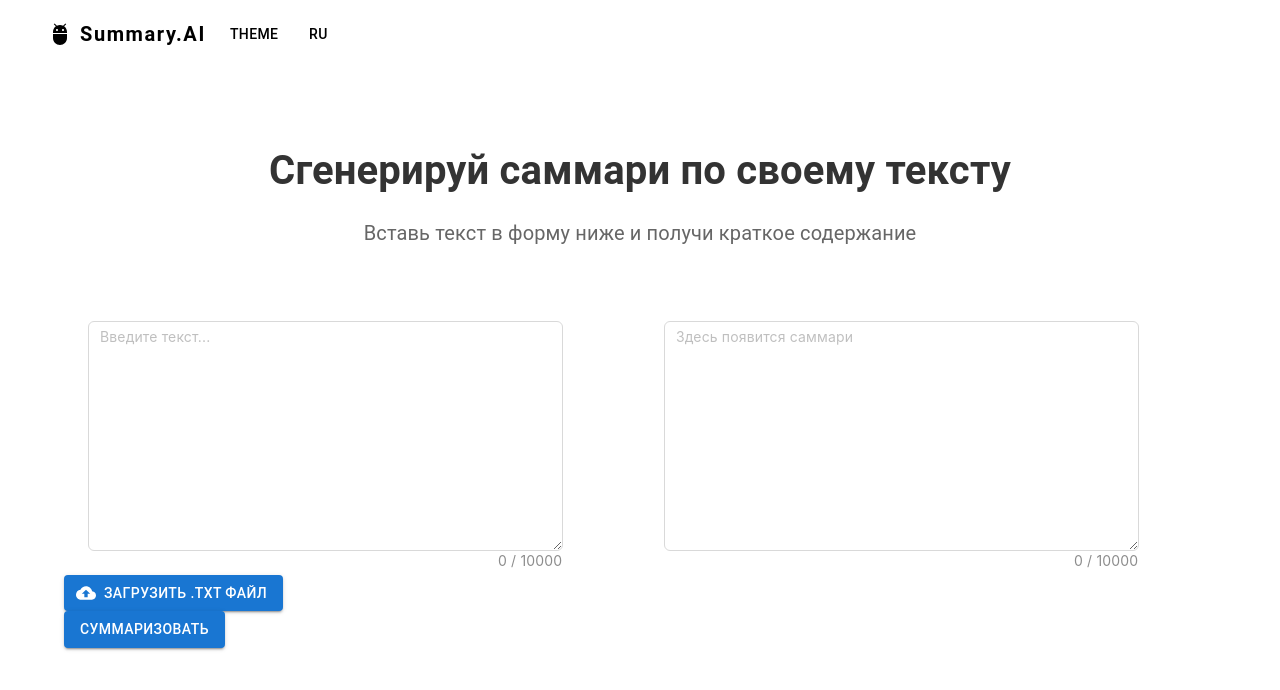
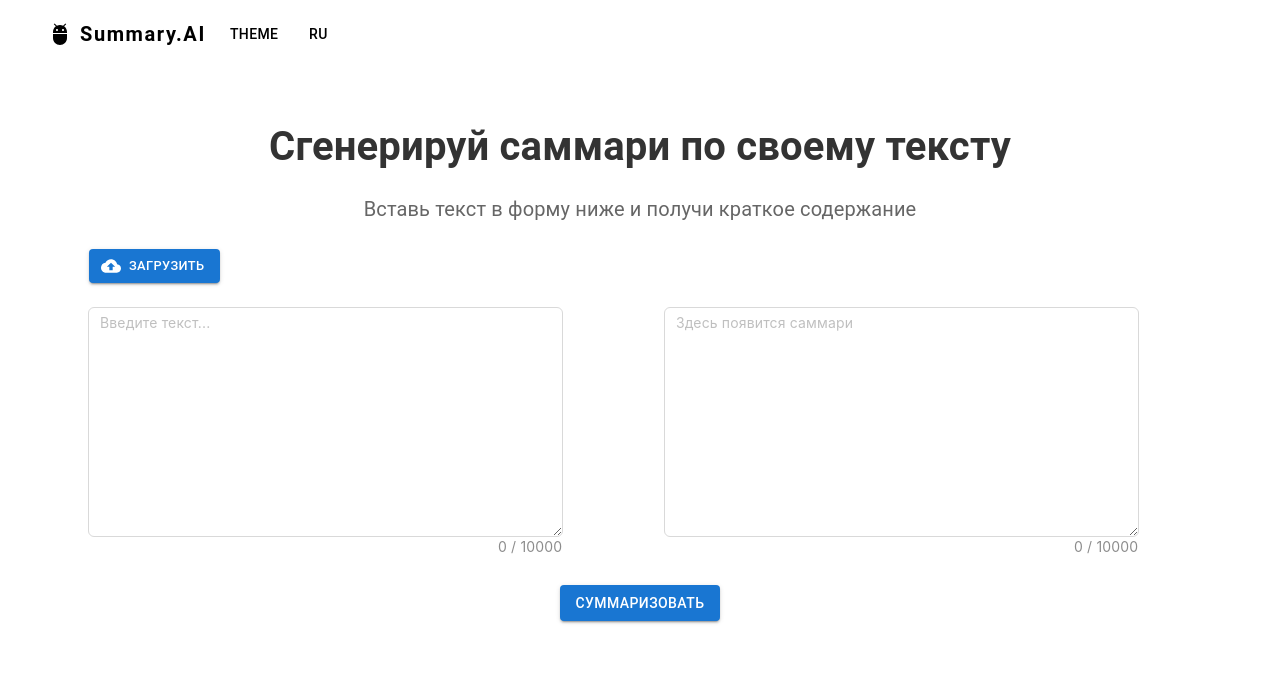
Before and after one commit to Elena-Artashkina/Summarization, a React (Vite) app in the folder frontend/: page / in a window 1280 px wide. Shown: the top 690 px of the page. Built offline with nearby package versions, Linux system fonts and the light colour scheme.

Commit message:
Update style and location buttons

```diff
--- a/frontend/src/App.jsx
+++ b/frontend/src/App.jsx
@@ -49,17 +49,24 @@ function App() {
       <Container maxWidth="xxl">
         <div>
           <Header />
-          <br />
+
           <br />
           <br />
           <h1>Сгенерируй саммари по своему тексту</h1>
           <p>Вставь текст в форму ниже и получи краткое содержание</p>
           {error && <div style={{ color: 'red' }}>{error}</div>}
-          <br />
+
         </div>
       </Container>
 
       <Container maxWidth="lg">
+      <Row>
+        <Col span={24} style={{ paddingLeft: '25px' }}>
+          <ButtonUploadFiles
+          onTextExtracted={handleFileUpload}
+          />
+       </Col>
+      </Row>
         <div>
           <Row>
             <Col span={12}>
@@ -69,11 +76,11 @@ function App() {
                 onChange={(e) => setInputText(e.target.value)}
               />
               {/* <ButtonUploadFiles /> */}
-              <ButtonUploadFiles onTextExtracted={handleFileUpload} />
-              <ButtonSummarize
+
+              {/* <ButtonSummarize
                 onClick={handleSummarize}
                 disabled={!inputText.trim() || isLoading}
-              />
+              /> */}
             </Col>
             <Col span={12}>
               <OutputTextArea
@@ -84,6 +91,13 @@ function App() {
             </Col>
           </Row>
         </div>
+        <br></br>
+        <div style={{ display: 'grid', placeItems: 'center' }}>
+          <ButtonSummarize
+            onClick={handleSummarize}
+            disabled={!inputText.trim() || isLoading}
+          />
+        </div>
       </Container>
     </>
   );
--- a/frontend/src/components/summarization/ButtonUploadFiles.jsx
+++ b/frontend/src/components/summarization/ButtonUploadFiles.jsx
@@ -49,9 +49,15 @@ export default function InputFileUpload({ onTextExtracted }) {
       role={undefined}
       variant="contained"
       tabIndex={-1}
-      startIcon={<CloudUploadIcon />}
+      startIcon={<CloudUploadIcon fontSize="small"/>}
+      sx={{
+        fontSize: '0.8rem',
+        // textTransform: 'none'
+        // padding: '4px 8px',
+        // minWidth: 'auto'
+      }}
     >
-      Загрузить .txt файл
+      Загрузить
       <VisuallyHiddenInput
         type="file"
         onChange={handleFileChange}
```
